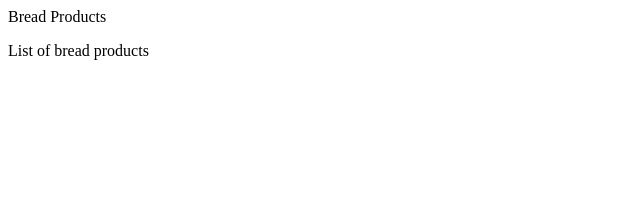
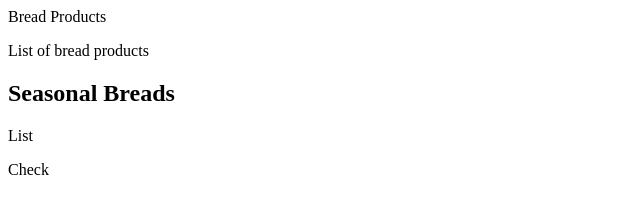
Before and after one commit to yentin3/com.bread.demo, a plain HTML site: page WebContent/index.html in a window 1280 px wide. Shown: the whole page, without its empty margins (0-640 px from the left). Drawn offline with Linux system fonts and the light colour scheme.

Commit message:
add seasonal breads

```diff
--- a/WebContent/index.html
+++ b/WebContent/index.html
@@ -8,5 +8,9 @@
 <h>Bread Products</h>
 
 <p>List of bread products</p>
+
+<h2>Seasonal Breads</h2>
+<p>List </p>
+Check
 </body>
 </html>
```
